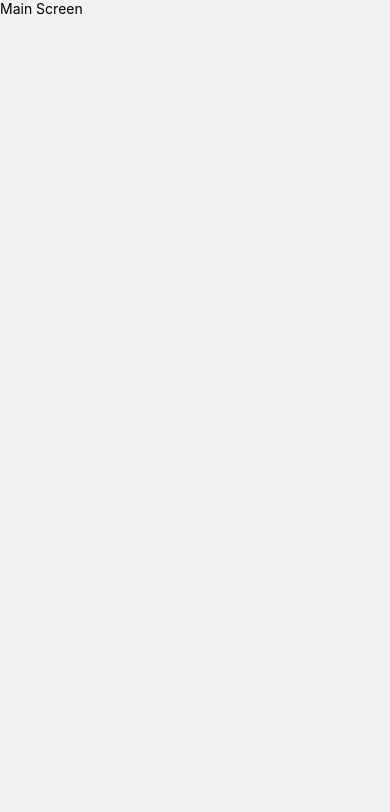
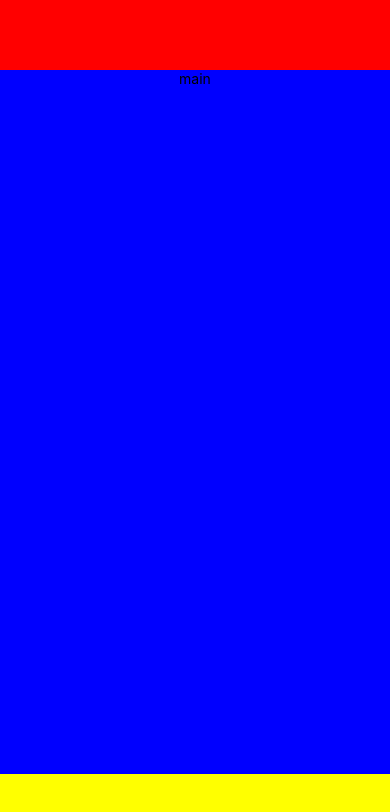
Before and after one commit to andreaintech/Digital-Tech-App, a React Native app: screen /MainScreen in a window 390 px wide. Shown: the top 812 px of the page. Built offline with nearby package versions, Linux system fonts and the light colour scheme.

Commit message:
Add MainTemplate

```diff
--- /dev/null
+++ b/app/components/templates/main/MainTemplate.tsx
@@ -0,0 +1,29 @@
+import React from 'react'
+import { StatusBar, StyleSheet, Text, View } from 'react-native'
+import { SafeAreaView } from 'react-native-safe-area-context';
+import { MainTemplateType } from '../../../types';
+
+const MainTemplate = ({ children }: MainTemplateType) => {
+    return (
+        <SafeAreaView style={{ flex: 1 }}>
+            <StatusBar hidden />
+            <View style={{ flex: 0.1, backgroundColor: 'red' }}>
+
+            </View>
+            <View style={{
+                flex: 1,
+                backgroundColor: 'blue',
+                alignItems: 'center'
+            }}>
+                {children}
+            </View>
+            <View style={{ flex: 0.1, backgroundColor: 'yellow' }}>
+
+            </View>
+        </SafeAreaView>
+    )
+}
+
+export default MainTemplate
+
+const styles = StyleSheet.create({})
--- /dev/null
+++ b/app/components/templates/main/index.ts
@@ -0,0 +1 @@
+export { default as MainTemplate } from './MainTemplate';
--- a/app/screens/main/MainScreen.tsx
+++ b/app/screens/main/MainScreen.tsx
@@ -1,11 +1,14 @@
 import React from 'react';
 import { StyleSheet, Text, View } from 'react-native';
+import { MainTemplate } from '../../components/templates/main';
 
 const MainScreen = () => {
     return (
-        <View>
-            <Text>Main Screen</Text>
-        </View>
+        <MainTemplate>
+            <View>
+                <Text>main</Text>
+            </View>
+        </MainTemplate>
     )
 }
 
--- /dev/null
+++ b/app/types/index.tsx
@@ -0,0 +1,11 @@
+export interface MainTemplateType {
+    children: React.ReactNode
+}
+export interface OtherType {
+    children: React.ReactNode
+    hola: string
+}
+
+// export default {
+//     MainTemplateType
+// }
```
